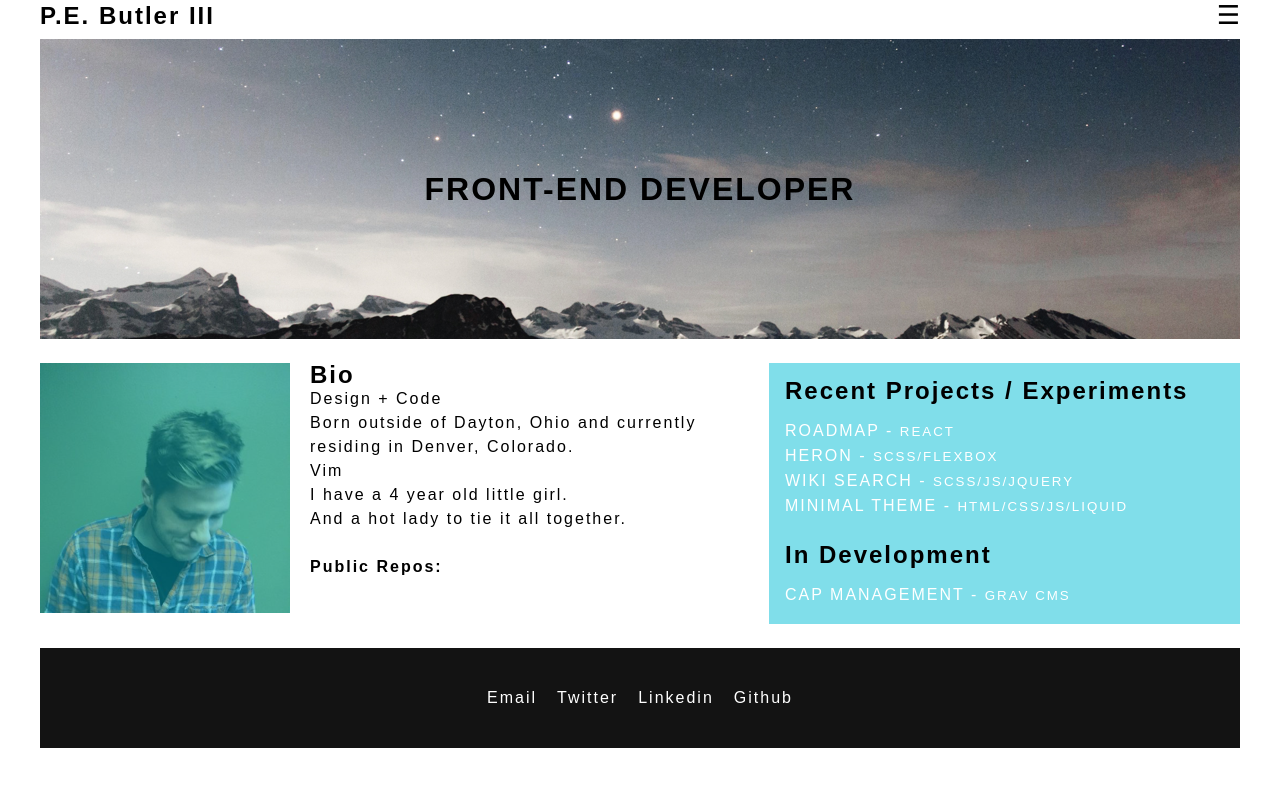
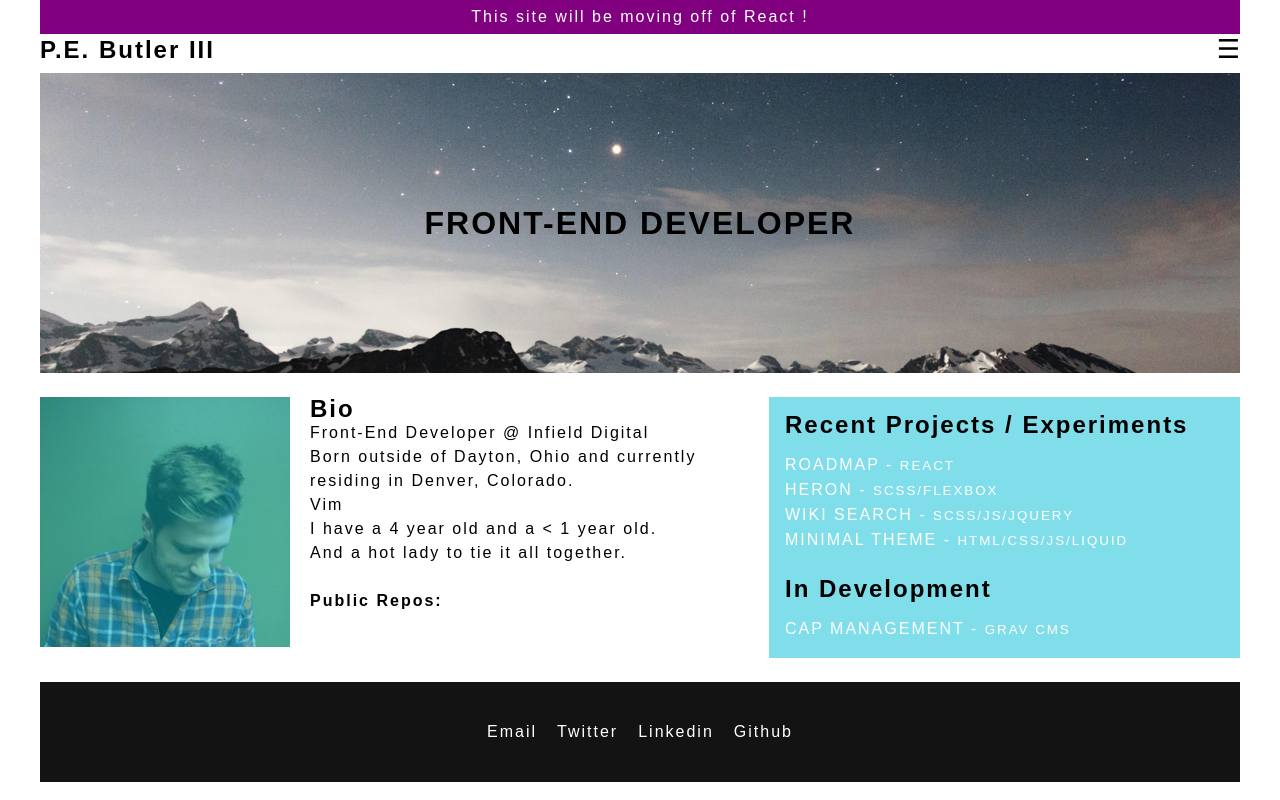
Before and after one commit to pebutler3/another-old-portfolio-site, a React (Create React App) app: page / in a window 1280 px wide. Built offline with nearby package versions, Linux system fonts and the light colour scheme; no server answers.

Commit message:
made bio updates and added message about moving off of react

```diff
--- a/src/App.css
+++ b/src/App.css
@@ -292,3 +292,10 @@ footer a:hover {
 .show {
    display:flex;
 }
+
+.update {
+  background: purple;
+  color: white;
+  padding: .5em;
+  text-align: center;
+}
--- a/src/App.js
+++ b/src/App.js
@@ -29,9 +29,13 @@ class App extends Component {
 
       return (
            <div className="app">
+             <div className="update">This site will be moving off of React !</div>
              <TopBar />
              <Header account={account} />
-             <Bio avatar={avatar} daughtersAge={4} repos={repos} />
+             <Bio avatar={avatar}
+                  aviAge={4}
+                  amelieAge={'< 1'}
+                  repos={repos} />
              <Footer
                email={'mailto:p.e.butler3@gmail.com'}
                twitter={'https://twitter.com/pebutler3'}
--- a/src/Bio.js
+++ b/src/Bio.js
@@ -10,10 +10,10 @@ class Bio extends Component {
         <img className='col-3 avatar' src={this.props.avatar} alt="P.E. Butler III" />
         <ul className="col-3">
           <h2>Bio</h2>
-          <li>Design + Code</li>
+          <li>Front-End Developer @ Infield Digital</li>
           <li>Born outside of Dayton, Ohio and currently residing in Denver, Colorado.</li>
           <li>Vim</li>
-          <li>I have a {this.props.daughtersAge} year old little girl.</li>
+          <li>I have a {this.props.aviAge} year old and a {this.props.amelieAge} year old.</li>
           <li>And a hot lady to tie it all together.</li>
           <br />
           <li><strong>Public Repos:</strong> {this.props.repos}</li>
```
